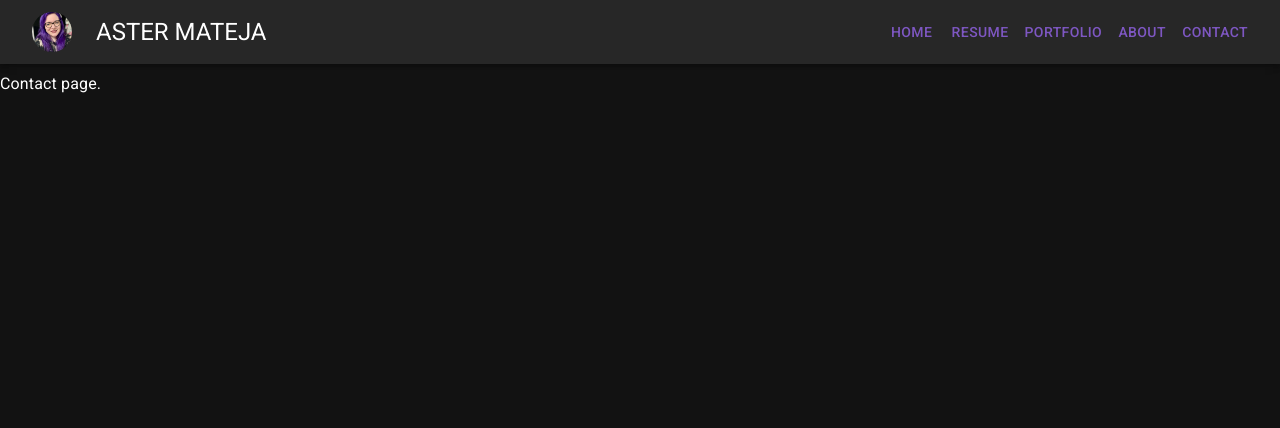
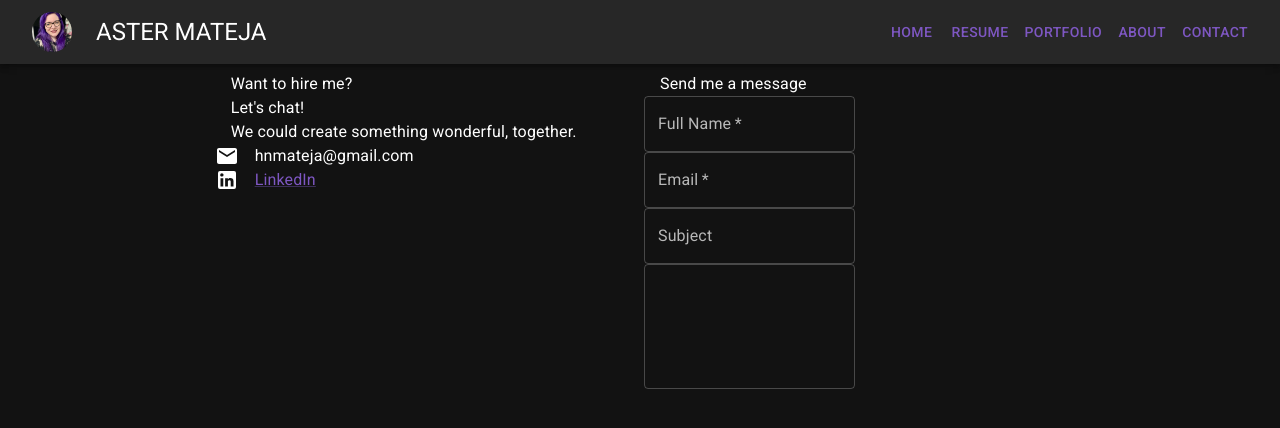
Before and after one commit to anmateja/amateja-site, a React (Vite) app in the folder amateja-site/: page /contact in a window 1280 px wide. Shown: the top 428 px of the page. Built offline with nearby package versions, Linux system fonts and the light colour scheme.

Commit message:
skeleton of contact page

```diff
--- a/amateja-site/src/pages/Contact.jsx
+++ b/amateja-site/src/pages/Contact.jsx
@@ -1,6 +1,17 @@
+import {useState} from 'react';
 import Box from '@mui/material/Box';
+import Grid from '@mui/material/Grid2';
+import Typography from '@mui/material/Typography';
+import LinkedInIcon from '@mui/icons-material/LinkedIn';
+import EmailIcon from '@mui/icons-material/Email';
+import Link from '@mui/material/Link';
+import TextField from '@mui/material/TextField';
 
 const Contact = () => {
+    const [name, setName] = useState('');
+    const [email, setEmail] = useState('');
+    const [subject, setSubject] = useState('');
+    const [body, setBody] = useState('');
     return (
         <Box sx={{
             flexGrow: 1,
@@ -9,7 +20,71 @@ const Contact = () => {
             width: '100vw',
             minHeight: '100vh'
         }}>
-            Contact page.
+            <Grid container spacing={1}>
+                <Grid size={2}></Grid>
+                <Grid size={4}>
+                    <Typography>
+                        Want to hire me?
+                        <br/>
+                        Let&apos;s chat!
+                    </Typography>
+                    <Typography>
+                        We could create something wonderful, together.
+                    </Typography>
+                    <Box>
+                        <Box sx={{display: 'flex'}}>
+                            <EmailIcon />
+                            <Typography>hnmateja@gmail.com</Typography>
+                        </Box>
+                        <Box sx={{ display: 'flex'}}>
+                            <LinkedInIcon />
+                            <Link href="https://www.linkedin.com/in/hannahmateja/" rel="noopener" target="_blank">LinkedIn</Link>
+                        </Box>
+                    </Box>
+                </Grid>
+                <Grid size={4}>
+                    <Box>
+                        <Typography>Send me a message</Typography>
+                        <TextField
+                            required
+                            id="outlined-required"
+                            label="Full Name"
+                            value={name}
+                            onChange={(event) => {
+                                setName(event.target.value);
+                            }}
+                        />
+                        <TextField
+                            required
+                            id="email"
+                            label="Email"
+                            value={email}
+                            onChange={(event) => {
+                                setEmail(event.target.value);
+                            }}
+                        />
+                        <TextField
+                            id="subject"
+                            label="Subject"
+                            value={subject}
+                            onChange={(event) => {
+                                setSubject(event.target.value);
+                            }}
+                        />
+                        <Typography></Typography>
+                        <TextField
+                            required
+                            id="body"
+                            multiline
+                            rows={4}
+                            onChange={(event) => {
+                                setBody(event.target.value);
+                            }}
+                        />
+                    </Box>
+                </Grid>
+                <Grid size={2}></Grid>
+            </Grid>
         </Box>
     )
 };
```
